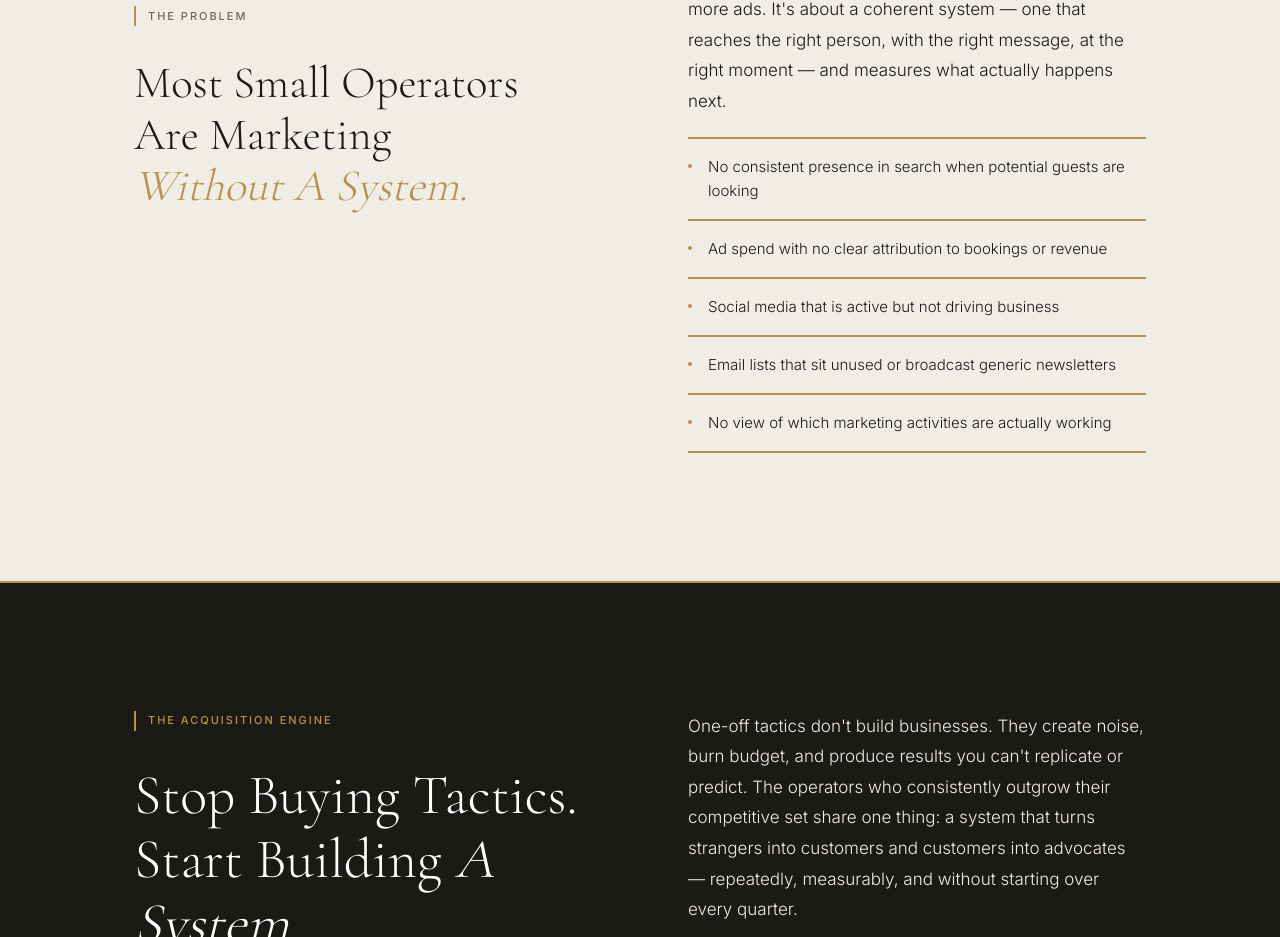
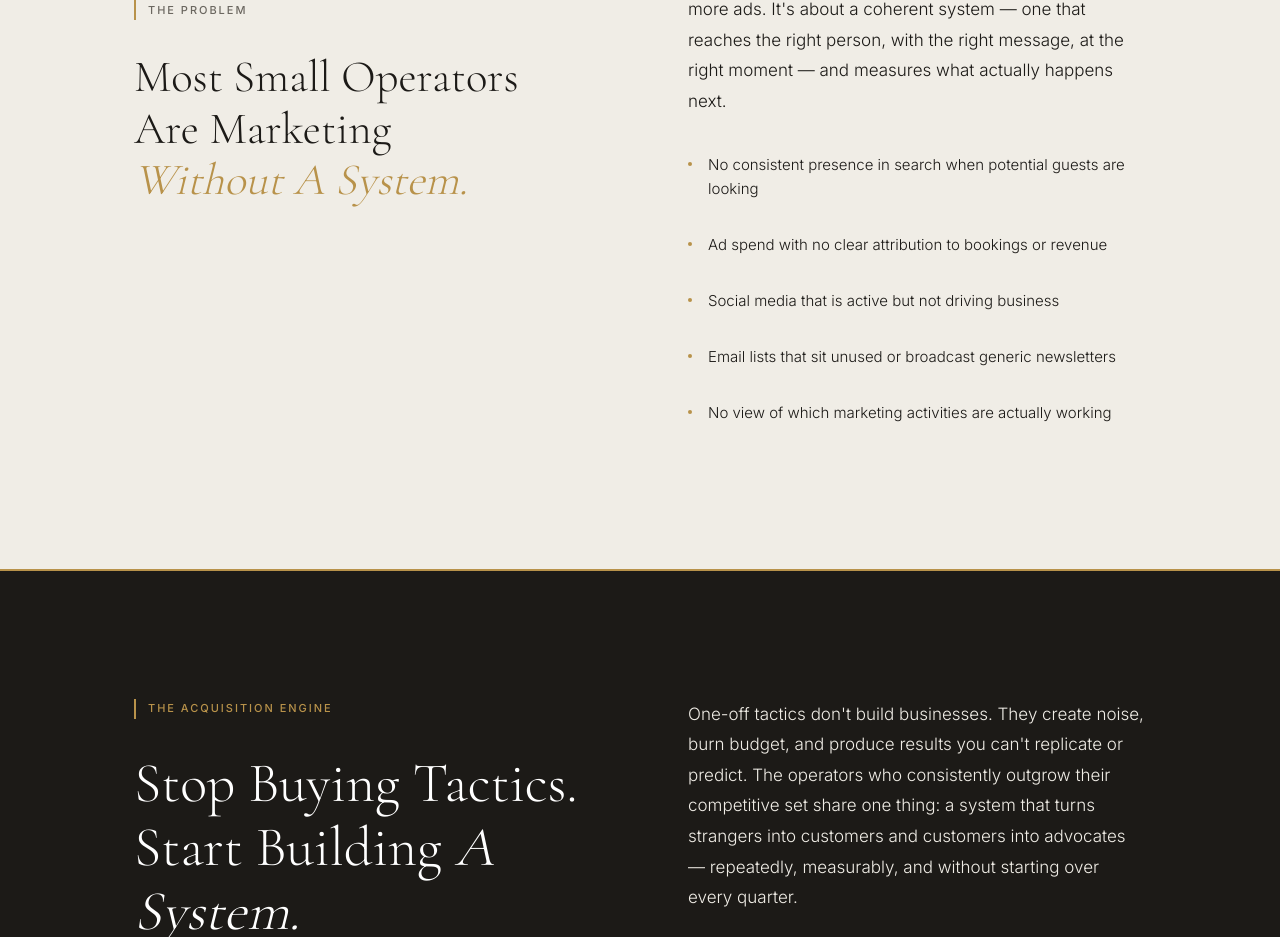
Before and after one commit to letsnavigatebmw/aperture-hospitality, a Next.js app: page /capabilities in a window 1280 px wide. Shown: the part 1389-2326 px from the top of the page. Built offline with nearby package versions, Linux system fonts and the light colour scheme.

Commit message:
Remove divider lines from problem statement bullet list

```diff
--- a/app/capabilities/page.tsx
+++ b/app/capabilities/page.tsx
@@ -182,7 +182,7 @@ export default function CapabilitiesPage() {
               <p style={{ fontSize: '1.0625rem', fontWeight: 300, lineHeight: 1.8, color: '#1C1A17', marginBottom: '1.25rem' }}>
                 Digital marketing done right is not about more content or more ads. It's about a coherent system — one that reaches the right person, with the right message, at the right moment — and measures what actually happens next.
               </p>
-              <ul style={{ listStyle: 'none', borderTop: '2px solid #B8924A', margin: 0, padding: 0 }}>
+              <ul style={{ listStyle: 'none', margin: 0, padding: 0 }}>
                 {[
                   'No consistent presence in search when potential guests are looking',
                   'Ad spend with no clear attribution to bookings or revenue',
@@ -190,7 +190,7 @@ export default function CapabilitiesPage() {
                   'Email lists that sit unused or broadcast generic newsletters',
                   'No view of which marketing activities are actually working'
                 ].map((item, i) => (
-                  <li key={i} style={{ display: 'flex', alignItems: 'flex-start', gap: '1rem', padding: '1rem 0', borderBottom: '2px solid #B8924A', fontSize: '0.9375rem', fontWeight: 300, color: '#1C1A17', lineHeight: 1.6 }}>
+                  <li key={i} style={{ display: 'flex', alignItems: 'flex-start', gap: '1rem', padding: '1rem 0', fontSize: '0.9375rem', fontWeight: 300, color: '#1C1A17', lineHeight: 1.6 }}>
                     <span style={{ width: '4px', height: '4px', background: '#B8924A', borderRadius: '50%', flexShrink: 0, marginTop: '0.6rem' }}></span>
                     {item}
                   </li>
```
